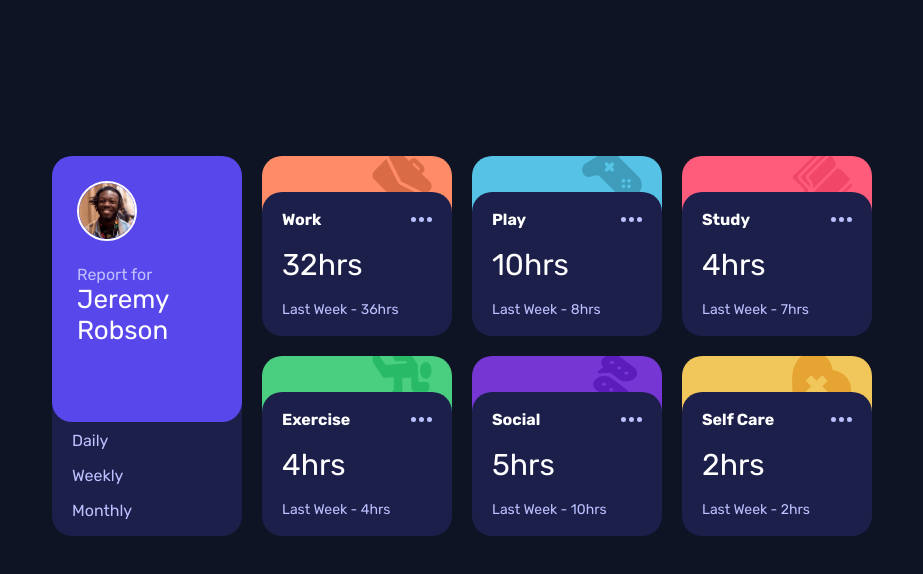
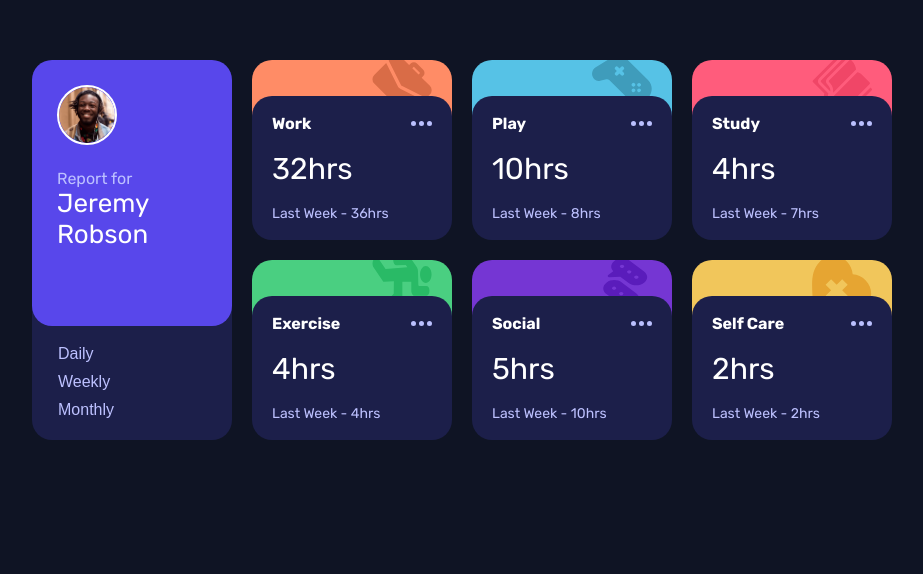
Before and after one commit to OffixialTrust/https---github.com-OffixialTrust-TechyJaunt-dashboard, a plain HTML site: page index.html in a window 1280 px wide. Shown: the part 160-734 px from the top of the page, without its empty margins (178-1101 px from the left). Drawn offline with Linux system fonts and the light colour scheme.

Commit message:
using buttons instead of paragraphs and making it more responsive

```diff
--- a/dashboard.css
+++ b/dashboard.css
@@ -37,19 +37,25 @@ body {
     z-index: 1;
     padding-top: 30px;
     border-radius: 20px;
-    }
+    padding: 20px;
+    display: flex;
+    align-items: flex-end;
+}
 
-    #menu-div {
-        display: flex; /* Enables flexbox for alignment */
+#menu-div {
+    display: flex; /* Enables flexbox for alignment */
     justify-content: space-around; /* Center horizontally */
     align-items: flex-end; /* Push content to the bottom */
-    }
+    width: 100%;
+}
 
 
 .menu {
-    display: inline-block;
     bottom: 0;
     color: hsl(236, 100%, 87%);
+    background-color: hsl(235, 46%, 20%);
+    border: none;
+    font-size: 16px;
 }
 
 .menu:hover {
@@ -182,14 +188,20 @@ body {
 /* making the design responsive */
 
 @media only screen and (min-width: 768px) {
+    body {
+        margin: 0;
+        min-height: 100vh;
+        display: flex;
+        justify-content: center;
+        align-items: center;
+    }
+
     .main {
         display: grid;
         grid-template-columns: auto auto auto auto;
         gap: 20px;
         height: 360px;
-        width: 820px;
-        margin: 25% auto 25% auto;
-
+        width: 860px;
     }
 
     #main-container {
@@ -199,7 +211,7 @@ body {
         top: 0;
         display: block;
         margin: 0;
-        width: 190px;
+        width: 200px;
     }
 
     #main {
@@ -207,24 +219,22 @@ body {
         padding: 25px;
     }
 
-    #small-main, .menu {
+    #menu-div, .menu {
         display: block;
     }
 
-    #small-main {
-        padding: 30px 20px 10px 20px;
-    }
-
     #menu-div {
-        position: absolute;
-        bottom: 0;
         display: block;
     }
 
-     .small-container {
+    #weekly {
+        margin: 8px 0;
+    }
+
+    .small-container {
         margin: 0;
         height: 180px;
-        width: 190px;
+        width: 200px;
     }
 
     .small-text {
--- a/index.html
+++ b/index.html
@@ -1,8 +1,8 @@
 <!DOCTYPE html>
 <html lang="en">
 <head>
-    <meta charset="UTF-8">
-    <title>Page title</title>
+    <meta name="veiwport" charset="UTF-8">
+    <title>Time tracking dashboard</title>
     <link rel="stylesheet" href="dashboard.css">
     <link href="https://fonts.googleapis.com/css2?family=Rubik:wght@400;500;700&display=swap" rel="stylesheet">
 </head>
@@ -15,9 +15,9 @@
           </div>
             <div id="small-main">
                 <div id="menu-div">
-                <p class="menu" id="daily">Daily</p>
-                <p class="menu" id="weekly">Weekly</p>
-                <p class="menu" id="monthly">Monthly</p>
+                <button class="menu" id="daily">Daily</button>
+                <button class="menu" id="weekly">Weekly</button>
+                <button class="menu" id="monthly">Monthly</button>
                 </div>
             </div>
         </div>
```
